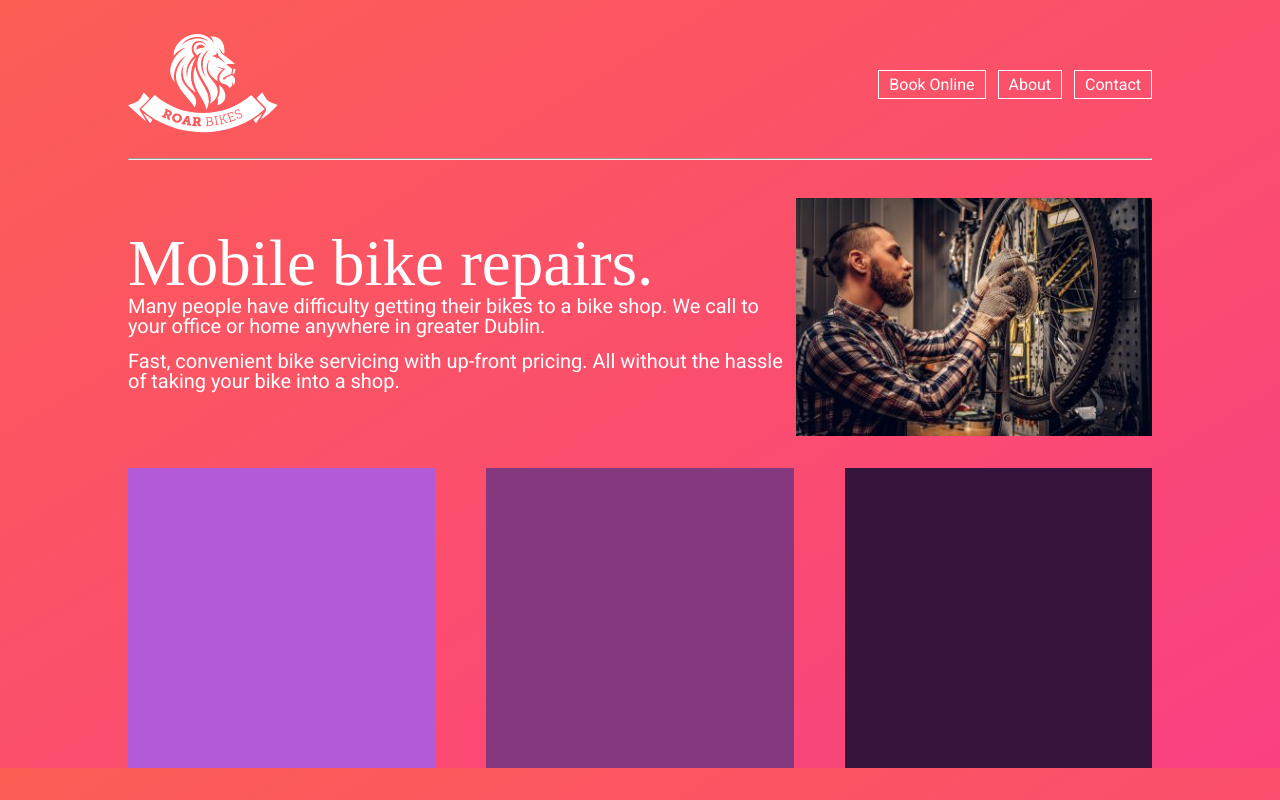
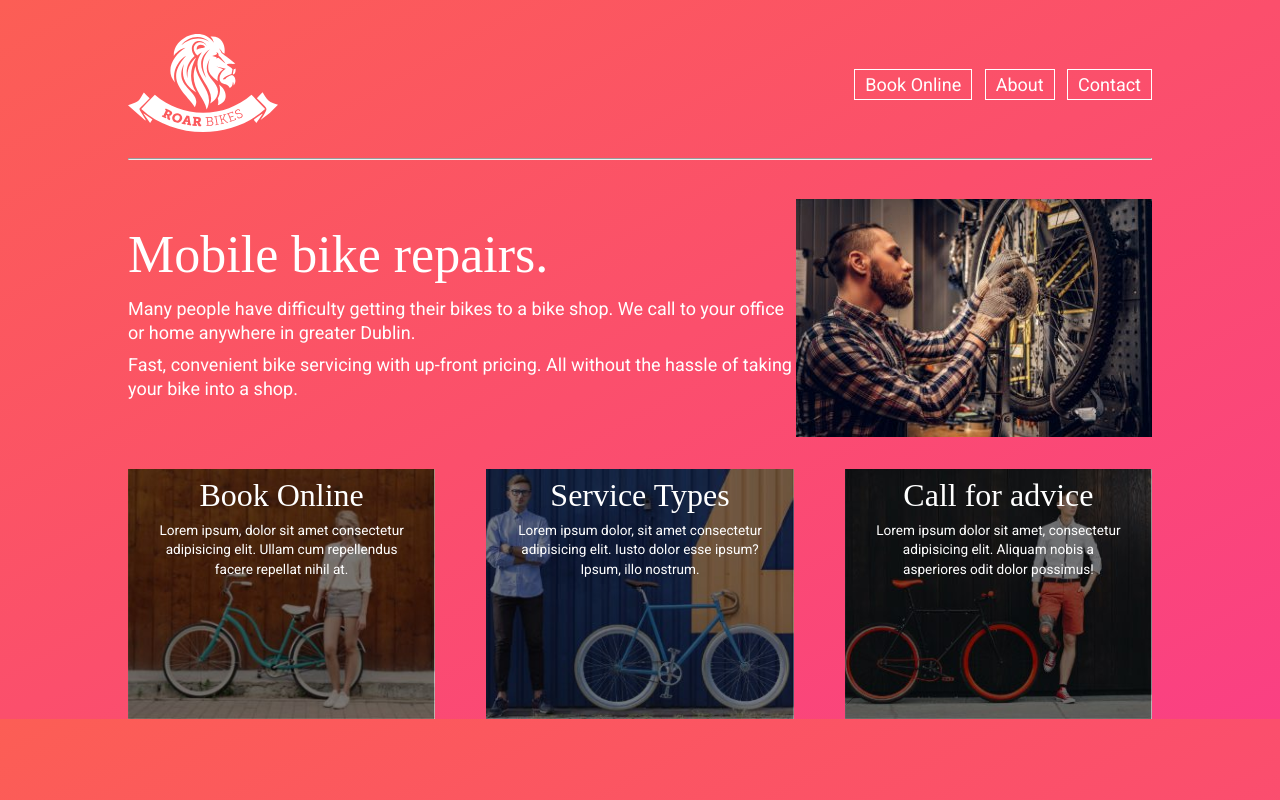
Before and after one commit to ust-boney/Html-projects, a plain HTML site: page Project 2/Index.html in a window 1280 px wide. Drawn offline with Linux system fonts and the light colour scheme; a web font is replaced by a local one.

Commit message:
Added card images and styling to bike project

```diff
--- a/Project 2/Index.html
+++ b/Project 2/Index.html
@@ -17,7 +17,7 @@
    <div class="container">
     <header>
         <div class="img-logo">
-             <img src="images/logo-roar-bikes.png" alt="logo roar bikes" srcset="" />
+             <img src="images/logo-roar-bikes.svg" alt="logo roar bikes" srcset="" />
         </div>
         <nav>
             <a href="#">Book Online</a>
@@ -42,9 +42,18 @@
 
 
     <div class="cards">
-        <div class="card1"></div>
-        <div class="card2"></div>
-        <div class="card3"></div>
+        <div class="card1">
+            <h2>Book Online</h2>
+            <p>Lorem ipsum, dolor sit amet consectetur adipisicing elit. Ullam cum repellendus facere repellat nihil at.</p>
+        </div>
+        <div class="card2">
+            <h2>Service Types</h2>
+            <p>Lorem ipsum dolor, sit amet consectetur adipisicing elit. Iusto dolor esse ipsum? Ipsum, illo nostrum.</p>
+        </div>
+        <div class="card3">
+            <h2>Call for advice</h2>
+            <p>Lorem ipsum dolor sit amet, consectetur adipisicing elit. Aliquam nobis a asperiores odit dolor possimus!</p>
+        </div>
     </div>
    </div>
 </body>
--- a/Project 2/style.css
+++ b/Project 2/style.css
@@ -4,6 +4,7 @@ body {
     background-image: linear-gradient(to bottom right, #FC5E55, #FA4083);
     color: white;
 font-family: "Roboto", serif;
+font-size: 1.125rem;
     /* background-position: center;
     background-size: cover;
     background-repeat: no-repeat; */
@@ -46,27 +47,32 @@ main {
 }
 
 .cards {
-
-    min-height: 300px;
     justify-content: space-between;
     display: flex;
+    text-align: center;
 }
 
 .card1 {
-    background-color: rgb(178, 90, 216);
-    min-height: 300px;
+  background-image: url(images/image-background-card1.jpg);
+  background-size:cover;
+  background-position: bottom;
+    min-height: 250px;
     width: 30%;
 }
 
 .card2 {
-    background-color: rgb(134, 56, 127);
-    min-height: 300px;
+   background-image: url(images/image-background-card2.jpg);
+   background-size:cover;
+   background-position: bottom;
+    min-height: 250px;
     width: 30%;
 }
 
 .card3 {
-    background-color: rgb(53, 21, 60);
-    min-height: 300px;
+  background-image: url(images/image-background-card3.jpg);
+  background-size:cover;
+  background-position: bottom;
+    min-height: 250px;
     width: 30%;
 }
 
@@ -87,17 +93,34 @@ nav a {
 }
 
 
-.herobox1 p {
+/* .herobox1 p {
 
     font-size: 20px;
     margin-bottom: 15px;
-}
+} */
 
 hr {
     color: #fff;
 }
 
 h1{
-    font-size: 65px;
+    font-size: 3.25rem;
     font-family: "Playfair", serif;
+    margin-bottom: 1rem;
 }
+h2{
+    font-size: 2rem;
+    font-family: "Playfair", serif;
+    margin-top: 10px;
+}
+
+p{
+    line-height: 1.5rem;
+    margin-bottom: 0.5rem;
+}
+.cards p
+{
+    font-size: 0.85rem;
+    line-height: 1.2rem;
+    margin: 10px 30px 20px 30px;
+}
```
Also changed, not shown: Project 2/fontcraziness.html (added, +19 -0 lines), Project 2/images/image-background-card1.jpg (added), Project 2/images/image-background-card2.jpg (added), Project 2/images/image-background-card3.jpg (added), Project 2/images/logo-roar-bikes.svg (added).
